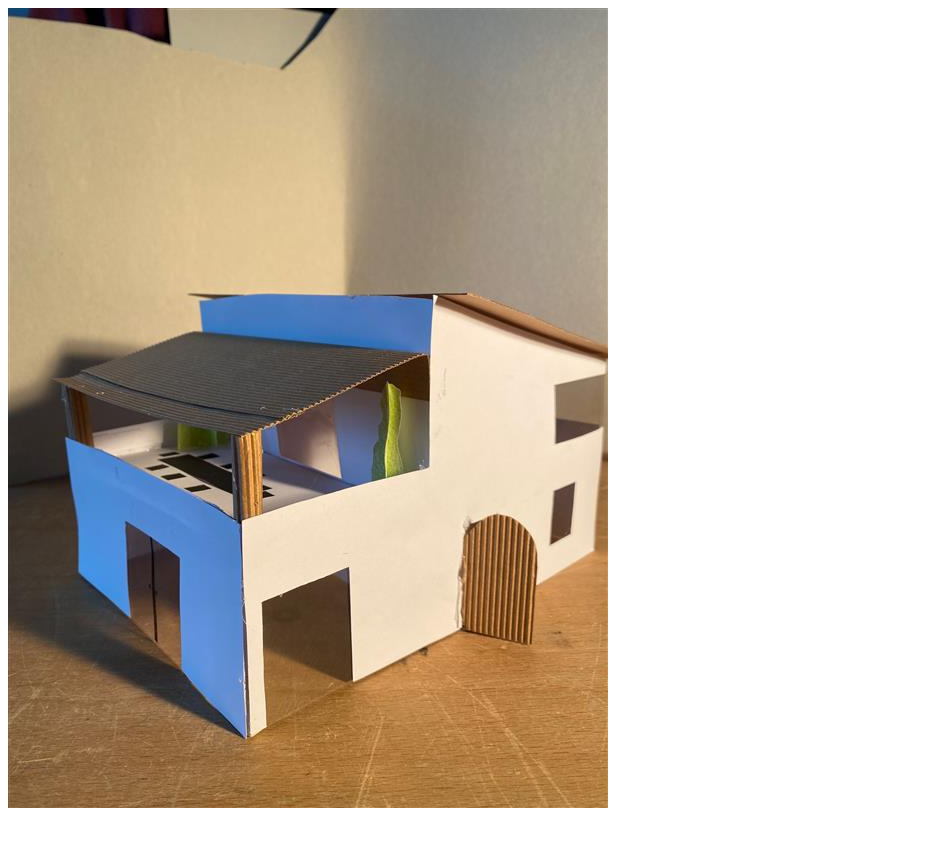
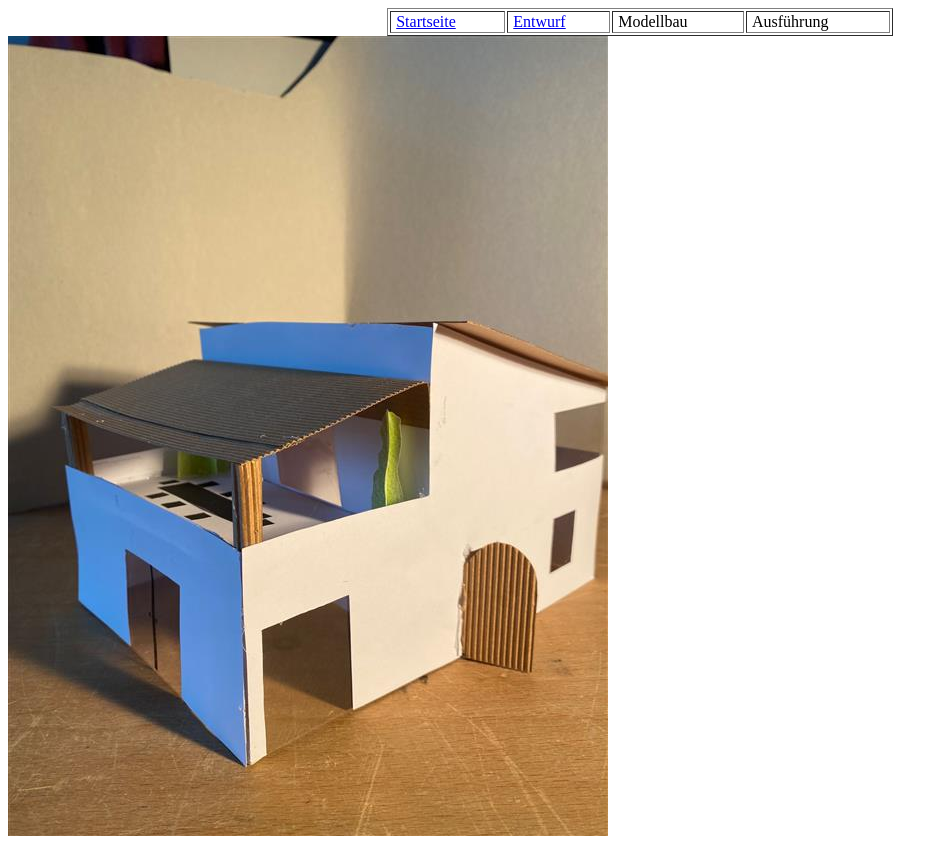
Before and after one commit to CpNir/cpnir.github.io, a plain HTML site: page entwurf.html in a window 1280 px wide. Shown: the whole page, without its empty margins (0-948 px from the left). Before the commit the page ends 820 px from the top, so only its background shows below. Drawn offline with Linux system fonts and the light colour scheme.

Commit message:
Update entwurf.html

```diff
--- a/entwurf.html
+++ b/entwurf.html
@@ -6,6 +6,16 @@
 </head>
 
 <body>
+	<table width="40%" border="1" align="center">
+  <tbody>
+    <tr>
+      <td>&nbsp;<a href="index.hmtl">Startseite</a></td>
+      <td>&nbsp;<a href="entwurf.html">Entwurf</a></td>
+      <td>&nbsp;Modellbau</td>
+      <td>&nbsp;Ausführung</td>
+    </tr>
+  </tbody>
+</table>
 <img src="https://raw.githubusercontent.com/CpNir/cpnir.github.io/main/Bunaglow/045c83e6-4e84-480f-8f72-37536b998e1f.jpg" width="600" height="800" alt=""/>
 </body>
 </html>
```
